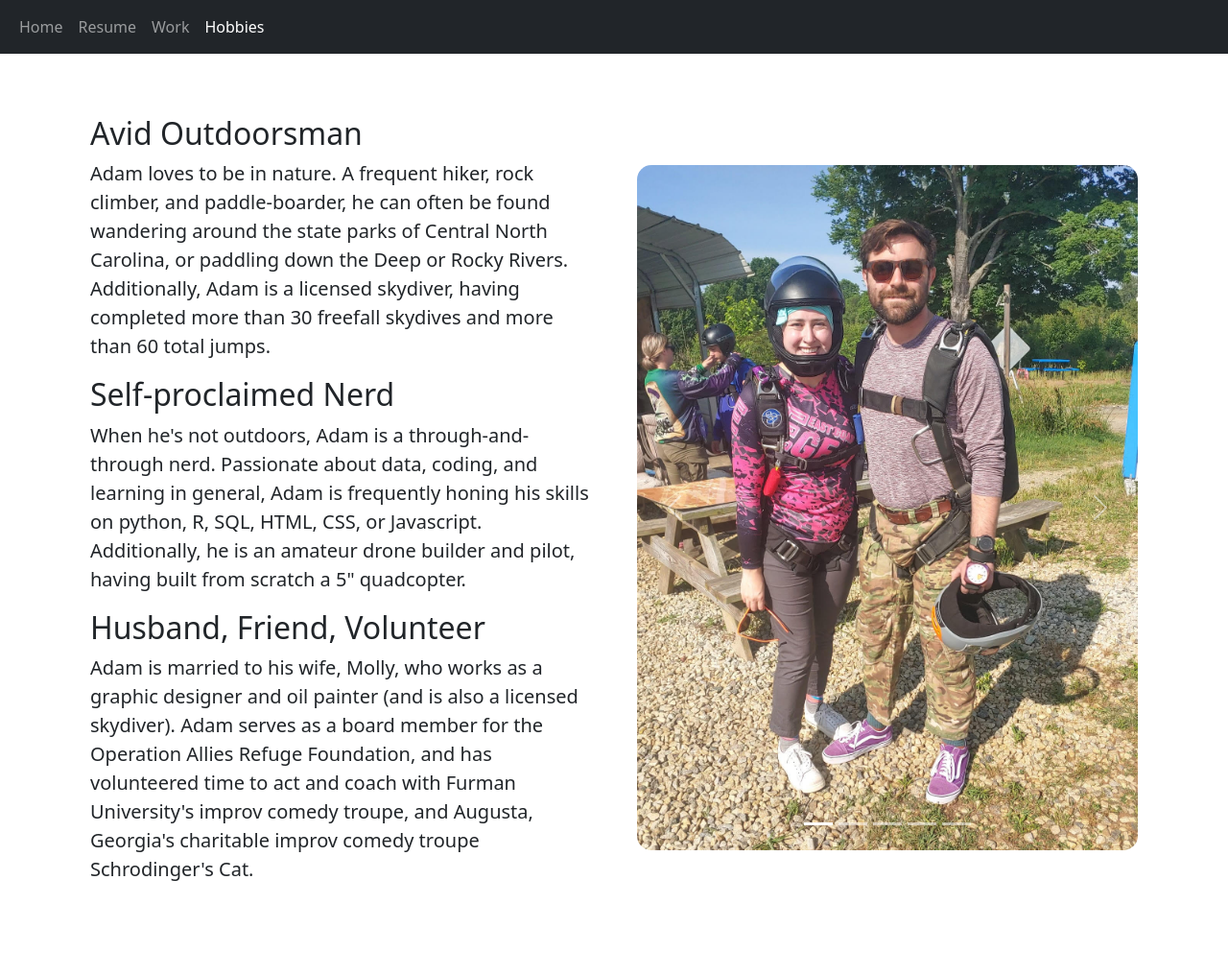
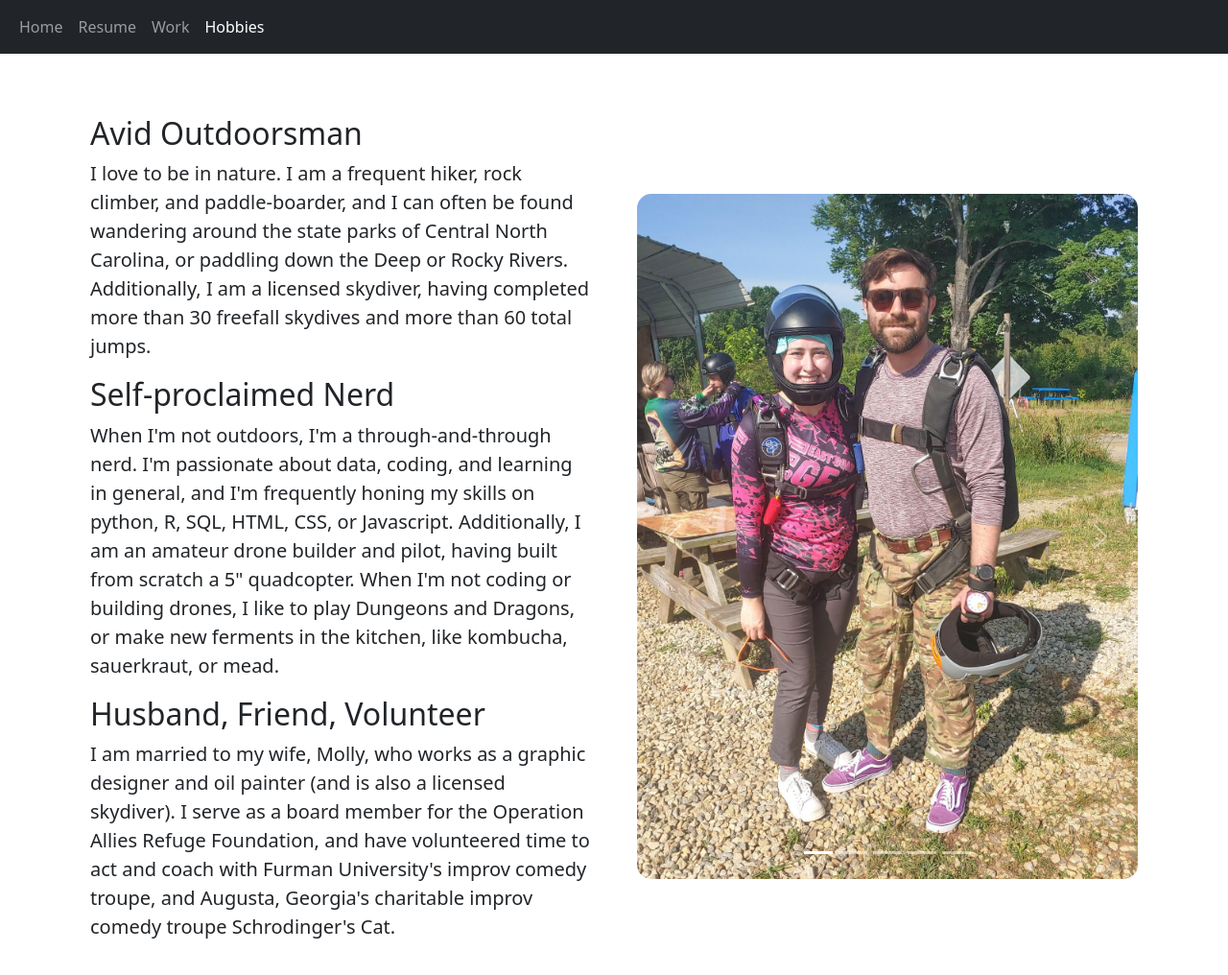
Before and after one commit to adamgriffan/adamgriffan.github.io, a plain HTML site: page hobbies.html in a window 1280 px wide. Shown: the whole page at 96% size. Drawn offline with nearby package versions, Linux system fonts and the light colour scheme.

Commit message:
Copy updated on hobbies.html
Fixes #4

```diff
--- a/hobbies.html
+++ b/hobbies.html
@@ -70,11 +70,11 @@
           </div>
           <div class="col-lg-6">
             <h2>Avid Outdoorsman</h2>
-            <p class="lead">Adam loves to be in nature. A frequent hiker, rock climber, and paddle-boarder, he can often be found wandering around the state parks of Central North Carolina, or paddling down the Deep or Rocky Rivers. Additionally, Adam is a licensed skydiver, having completed more than 30 freefall skydives and more than 60 total jumps.</p>
+            <p class="lead">I love to be in nature. I am a frequent hiker, rock climber, and paddle-boarder, and I can often be found wandering around the state parks of Central North Carolina, or paddling down the Deep or Rocky Rivers. Additionally, I am a licensed skydiver, having completed more than 30 freefall skydives and more than 60 total jumps.</p>
             <h2>Self-proclaimed Nerd</h2>
-            <p class="lead">When he's not outdoors, Adam is a through-and-through nerd. Passionate about data, coding, and learning in general, Adam is frequently honing his skills on python, R, SQL, HTML, CSS, or Javascript. Additionally, he is an amateur drone builder and pilot, having built from scratch a 5" quadcopter.</p>
+            <p class="lead">When I'm not outdoors, I'm a through-and-through nerd. I'm passionate about data, coding, and learning in general, and I'm frequently honing my skills on python, R, SQL, HTML, CSS, or Javascript. Additionally, I am an amateur drone builder and pilot, having built from scratch a 5" quadcopter. When I'm not coding or building drones, I like to play Dungeons and Dragons, or make new ferments in the kitchen, like kombucha, sauerkraut, or mead.</p>
             <h2>Husband, Friend, Volunteer</h2>
-            <p class="lead">Adam is married to his wife, Molly, who works as a graphic designer and oil painter (and is also a licensed skydiver). Adam serves as a board member for the Operation Allies Refuge Foundation, and has volunteered time to act and coach with Furman University's improv comedy troupe, and Augusta, Georgia's charitable improv comedy troupe Schrodinger's Cat.</p>
+            <p class="lead">I am married to my wife, Molly, who works as a graphic designer and oil painter (and is also a licensed skydiver). I serve as a board member for the Operation Allies Refuge Foundation, and have volunteered time to act and coach with Furman University's improv comedy troupe, and Augusta, Georgia's charitable improv comedy troupe Schrodinger's Cat.</p>
             <div class="d-grid gap-2 d-md-flex justify-content-md-start">
 
             </div>
```
